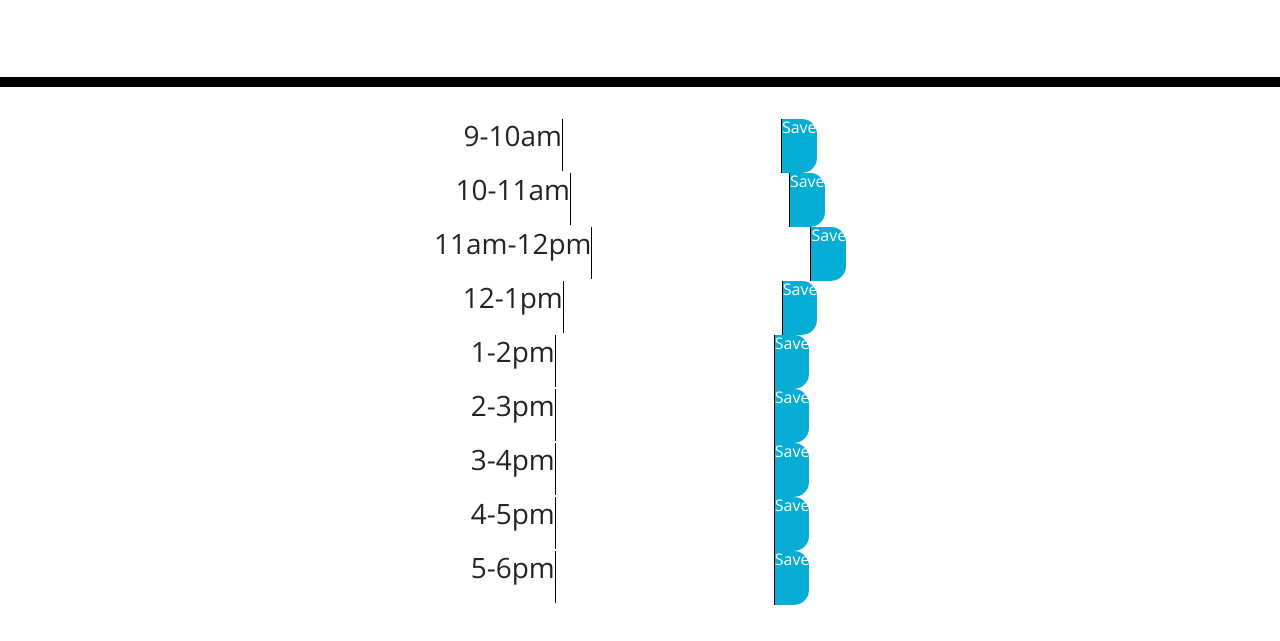
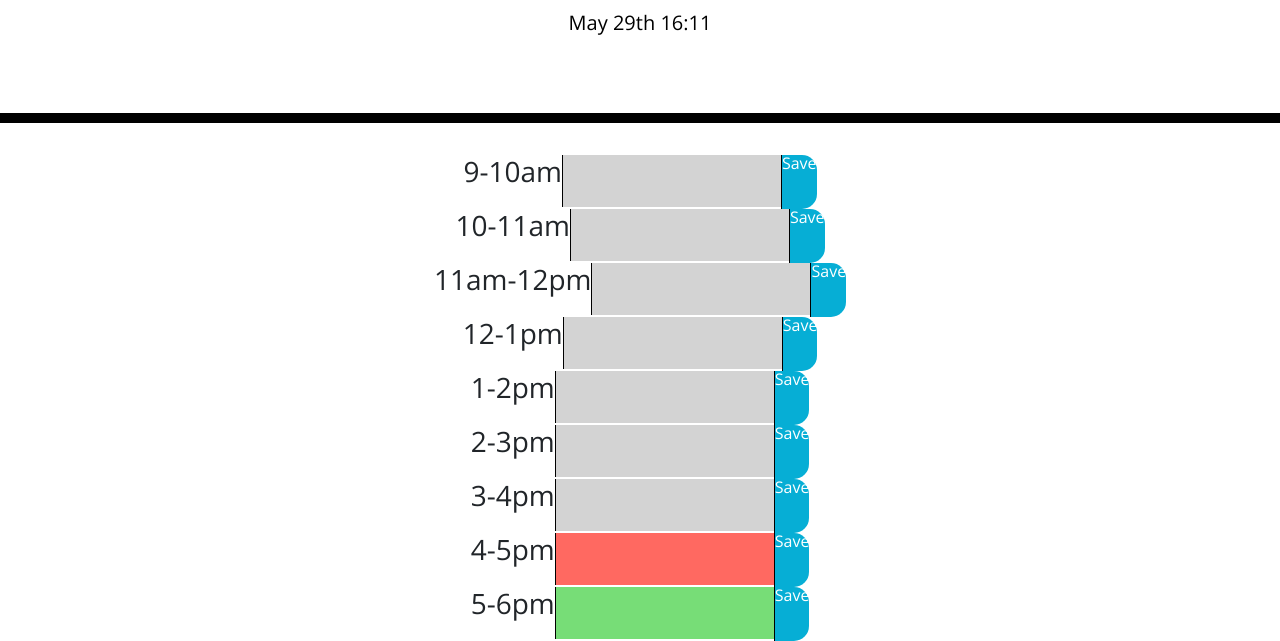
Before and after one commit to carlinjshaw/third-party-API-CShaw, a plain HTML site: page index.html in a window 1280 px wide. Shown: the part 181-822 px from the top of the page. Before the commit the page ends 800 px from the top, so only its background shows below. Drawn offline with nearby package versions, Linux system fonts and the light colour scheme; files that its build step writes are made by us from their sources.

Commit message:
relinked css and js files

```diff
--- a/index.html
+++ b/index.html
@@ -18,7 +18,7 @@
       href="https://fonts.googleapis.com/css?family=Open+Sans&display=swap"
       rel="stylesheet"
     />
-    <link rel="stylesheet" href="css/style.css" />
+    <link rel="stylesheet" href="assets/css/style.css" />
     <title>Work Day Scheduler</title>
   </head>
 
@@ -154,6 +154,6 @@
 
     <script src="https://code.jquery.com/jquery-3.4.1.min.js"></script>
     <script src="https://cdnjs.cloudflare.com/ajax/libs/moment.js/2.24.0/moment.min.js"></script>
-    <script src="js/script.js"></script>
+    <script src="assets/js/script.js"></script>
   </body>
 </html>
```
